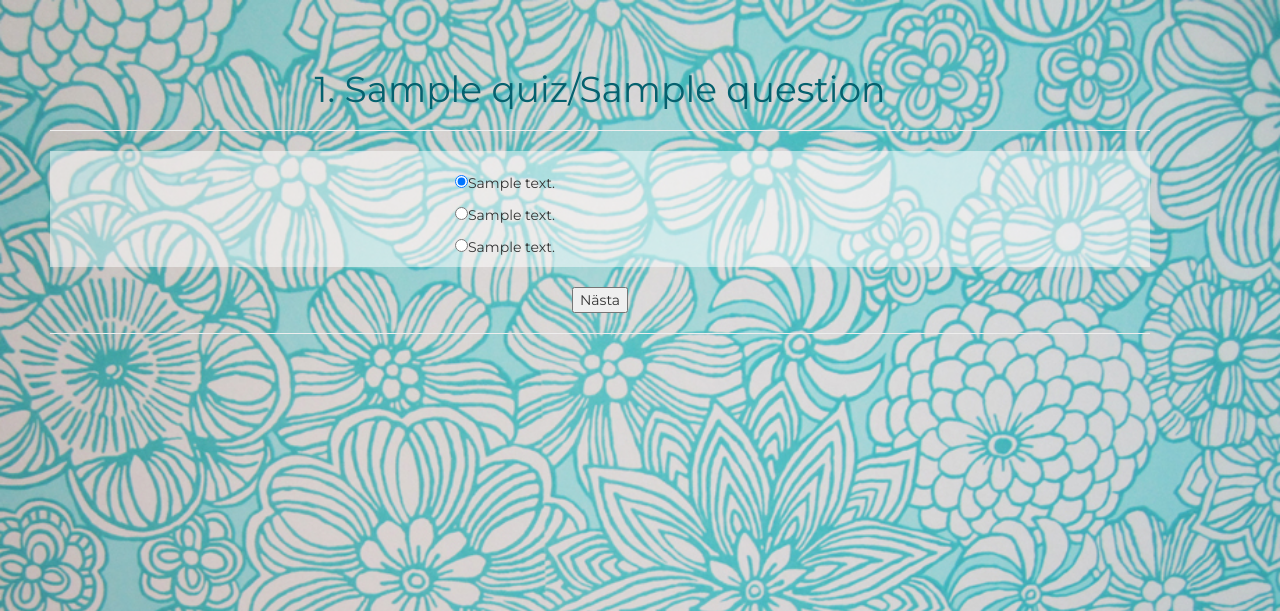
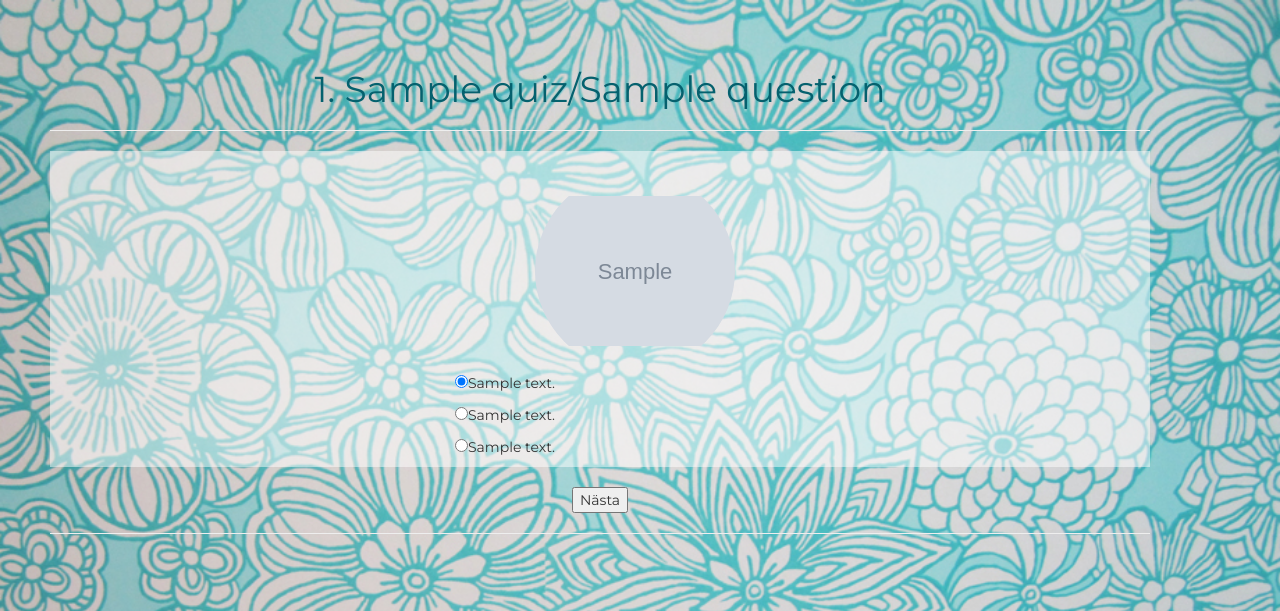
Before and after one commit to tiddelipoms/quizproject, a Django app: template quiz/templates/quiz/question.html in a window 1280 px wide. Shown: the top 611 px of the page. Run offline with Django 3.2, Linux system fonts and the light colour scheme; tables that the repository leaves empty hold one stand-in row (values such as "Sample post"); the template is opened without the code that fills it: values that come from a table or form of the project are taken from there, most other values are stand-ins (such as "Sample title", 1, 10 or a date in 2020); grey boxes marked "Sample" are stand-in pictures; some libraries are stand-ins or nearby versions.

Commit message:
get question image

```diff
--- a/quiz/templates/quiz/question.html
+++ b/quiz/templates/quiz/question.html
@@ -28,7 +28,7 @@
 		<div class="col-xs-4">
 		<br>
 			<center>
-				<!--<img src="/static/hjul.jpg" style="width:228px">-->
+	 			<img src= "{{question.question_image}}" class="img-circle" class="img-responsive" style="height: 200px; width: 200px; object-fit: contain">
 			</center>
 				<p><input type="radio" name="answer" value= "1" checked=""/>{{answer1}}</p>
 				<p><input type="radio" name="answer" value="2" />{{answer2}}</p>
```
